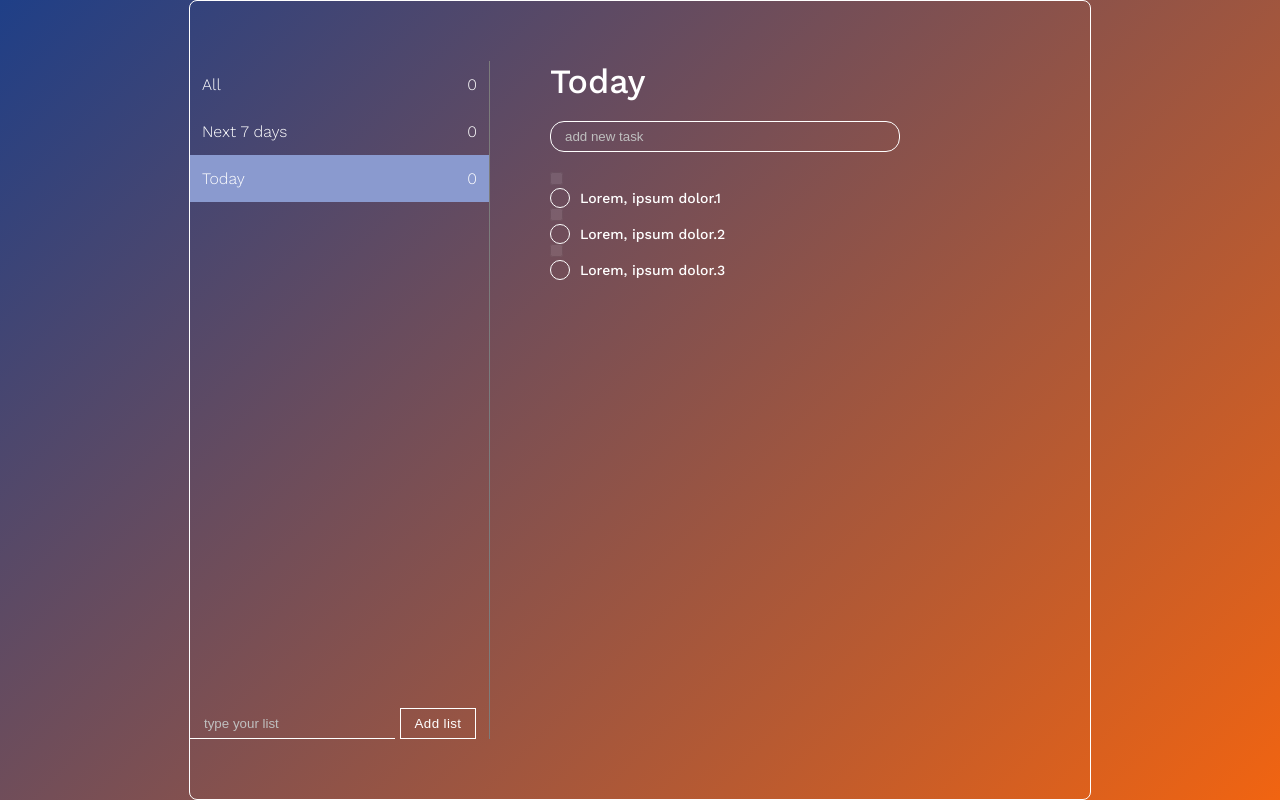
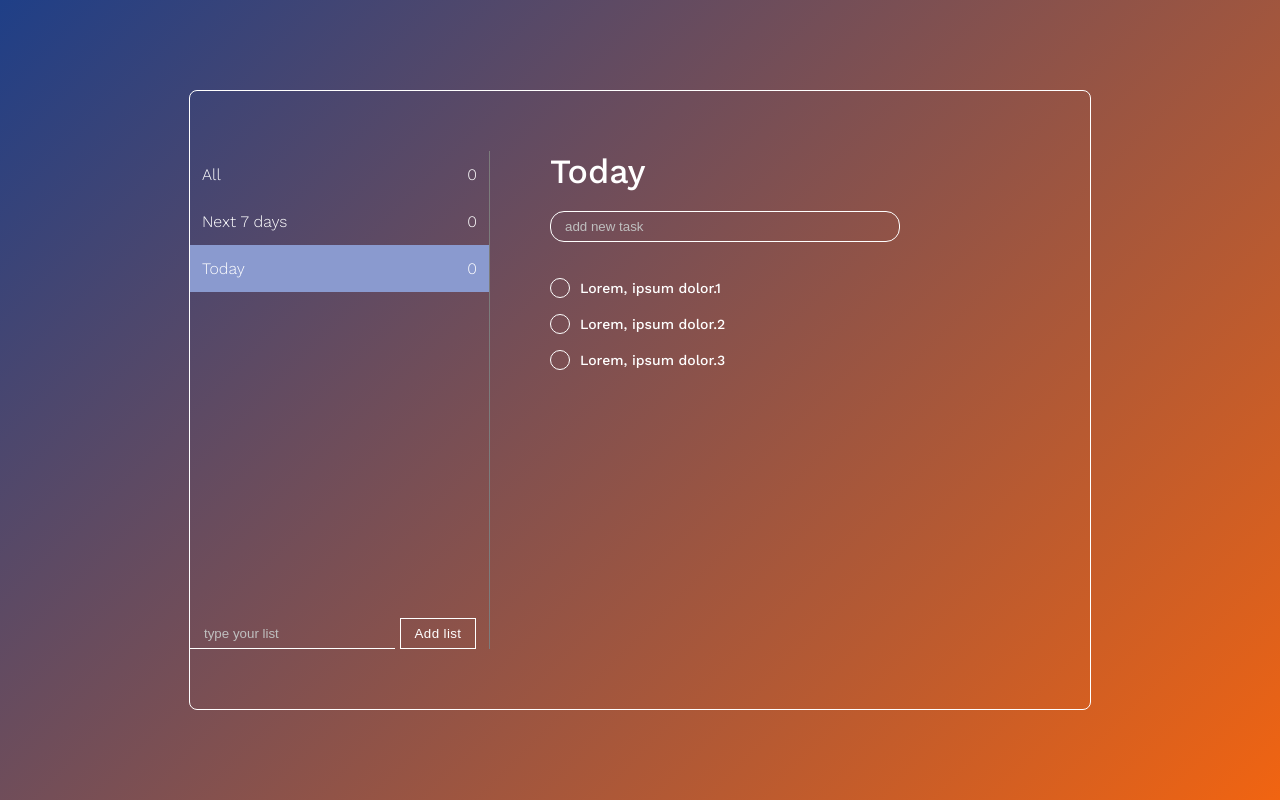
Before and after one commit to TobiaszLos/task-management---Typescript, a website built with webpack: page src/index.html in a window 1280 px wide. Built offline with nearby package versions, Linux system fonts and the light colour scheme.

Commit message:
custom checkbox

```diff
--- a/src/index.html
+++ b/src/index.html
@@ -51,7 +51,7 @@
         <div class="tasks-box">
           <!-- task1 -->
           <div class="todo-task">
-            <input type="checkbox" name="" id="todo1" />
+            <input class="todo-task-checkbox"  type="checkbox" name="" id="todo1" />
             <label class="checkbox-label-container"  for="todo1">
               <span class="custom-checkbox"></span>
               Lorem, ipsum dolor.1
@@ -60,7 +60,7 @@
 
           <!-- task2 -->
           <div class="todo-task">
-            <input type="checkbox" name="" id="todo2" />
+            <input class="todo-task-checkbox"  type="checkbox" name="" id="todo2" />
             <label class="checkbox-label-container"  for="todo2">
               <span class="custom-checkbox"></span>
               Lorem, ipsum dolor.2
@@ -68,11 +68,12 @@
           </div>
           <!-- task3 -->
           <div class="todo-task">
-            <input type="checkbox" name="" id="todo3" />
+            <input class="todo-task-checkbox" type="checkbox" name="" id="todo3" >
             <label class="checkbox-label-container" for="todo3">
               <span class="custom-checkbox"></span>
               Lorem, ipsum dolor.3
             </label>
+
           </div>
         </div>
       </section>
--- a/src/style.css
+++ b/src/style.css
@@ -43,7 +43,7 @@ body {
 
   padding: 6rem 0;
   border: 1px solid var(--todo-main-color);
-  min-height: 800px;
+  min-height: 620px;
   border-radius: 8px;
 }
 
@@ -123,17 +123,23 @@ li[active-list] {
   min-width: 350px;
 }
 
+
+/**
+* CUSTOM CHECKBOX
+*/
+
 .checkbox-label-container {
   display: grid;
   grid-template-columns: auto 1fr;
   align-items: center;
   gap: 1rem;
   color: var(--todo-main-color);
+  cursor: pointer;
 }
-
-[type='checkbox'] {
+/*[type="checkbox"]*/
+.todo-task-checkbox {
   position: 0;
-  opacity: .1;
+  opacity: 0;
 }
 
 .custom-checkbox {
@@ -146,3 +152,13 @@ li[active-list] {
   border: 1px solid currentColor;
   border-radius: 20px;
 }
+
+.todo-task-checkbox:checked + .checkbox-label-container .custom-checkbox {
+  background-color: var(--todo-main-color);
+  box-shadow: inset 0 0 0 2px #8a9acf;
+  border-color: var(--todo-list-actve-background);
+}
+
+.todo-task-checkbox:checked + .checkbox-label-container {
+  opacity: 0.3;
+}
```
